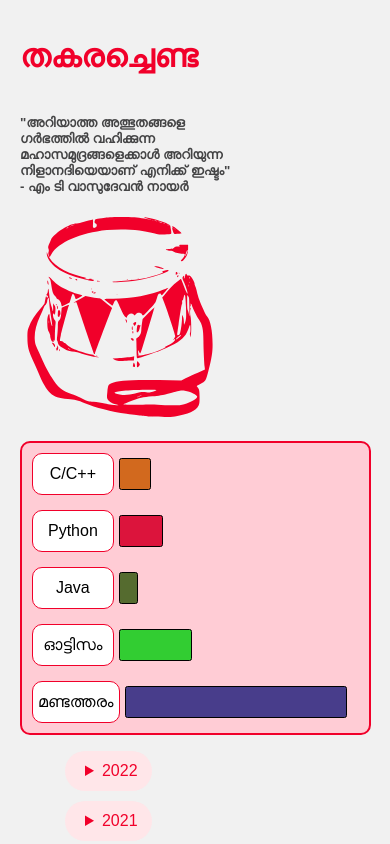
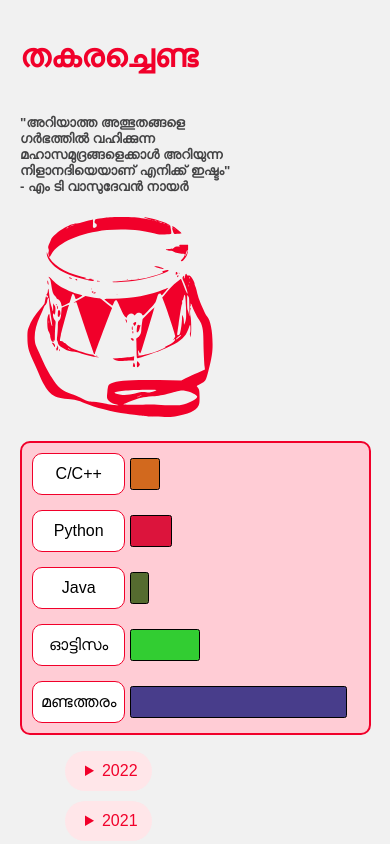
Before and after one commit to VivekThazhathattil/thakarachenda, a React (Create React App) app: page / in a window 390 px wide. Shown: the top 844 px of the page. Built offline with nearby package versions, Linux system fonts and the light colour scheme.

Commit message:
customize scroll button

```diff
--- a/src/App.js
+++ b/src/App.js
@@ -17,7 +17,15 @@ function App() {
 		<LoadIndex />
 		<LoadData />
 		<LoadSongData />
-		<ScrollTop text="^"/>
+		<ScrollTop
+			text="^"
+			style={{
+				backgroundColor: "#ff9999",
+				border: "5px solid #ff8095",
+				borderRadius: "50px",
+				color:"#f1002a"
+			}}
+			/>
     </div>
   );
 }
--- a/src/index.css
+++ b/src/index.css
@@ -148,10 +148,11 @@ details > ul {
   border-radius: 10px;
   background: #ffccd5;
 }
+
 .stat {
   padding: 5px;
   display: grid;
-  grid-template-columns: 1fr 4fr;
+  grid-template-columns: minmax(0, 1fr) 4fr;
   margin: 5px;
 }
 
@@ -173,7 +174,7 @@ details > ul {
 
 .grid-container {
   display: grid;
-  grid-template-columns: 1fr 1fr 1fr;
+  grid-template-columns: repeat(3, 1fr);
   grid-gap: 1.5rem;
 }
 
@@ -199,10 +200,10 @@ hr {
   }
 
   .stat {
-    grid-template-columns: 1fr 3fr;
+    grid-template-columns: minmax(0, 1fr) 2.5fr;
   }
 
   .grid-container {
-    grid-template-columns: 1fr 1fr;
+    grid-template-columns: repeat(2, 1fr);
   }
 }
```
